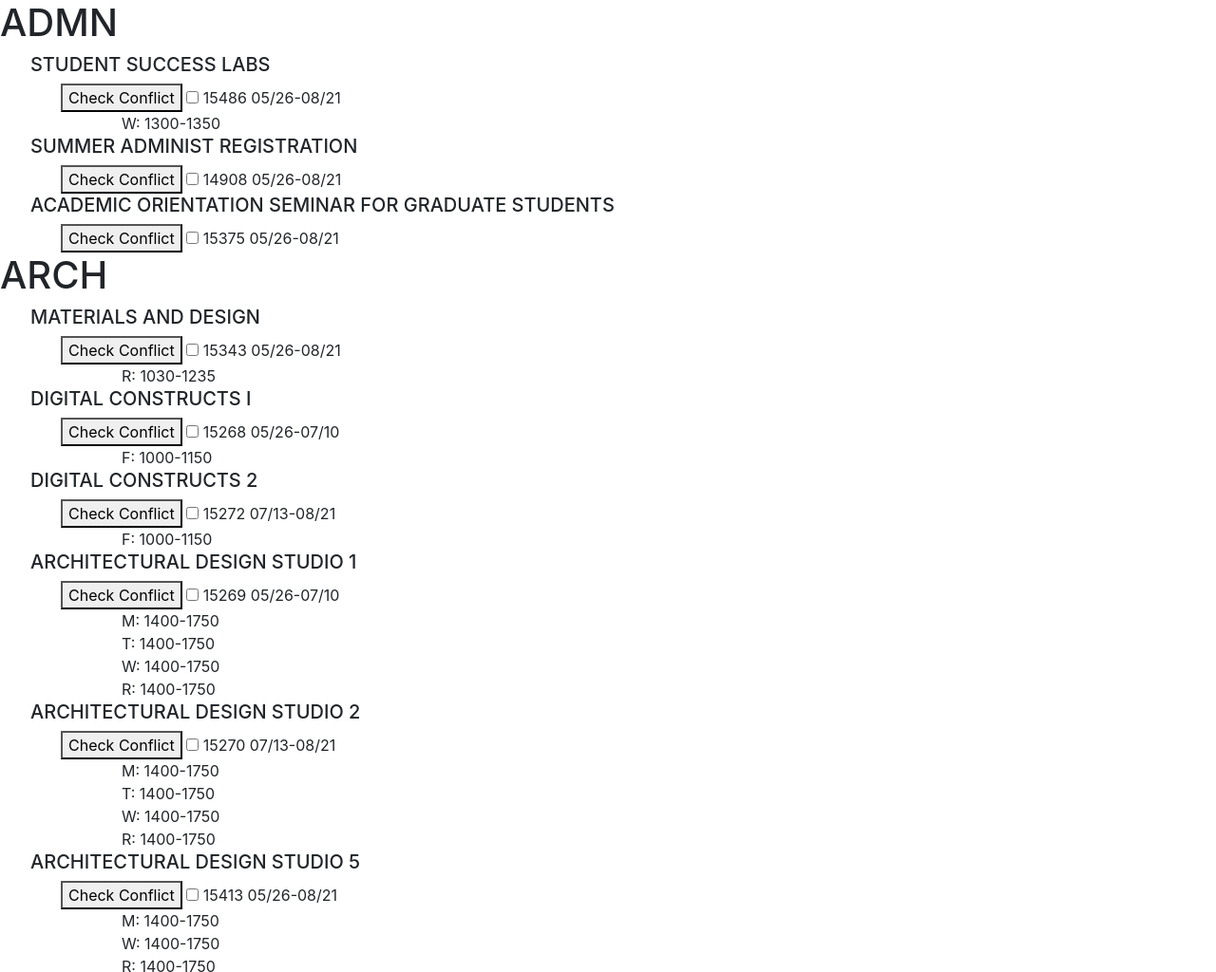
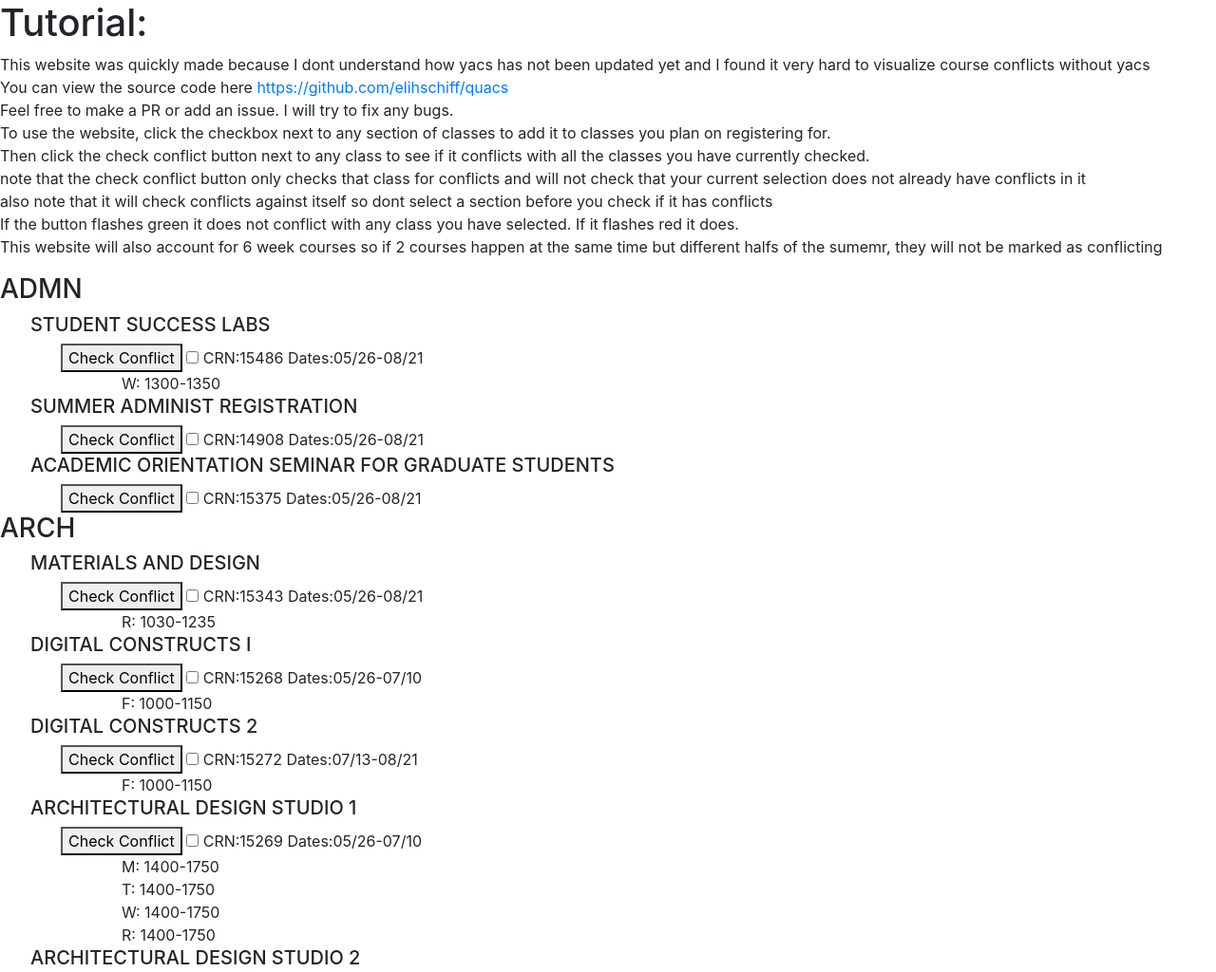
Before and after one commit to quacs/quacs-old, a website: page index.html in a window 1280 px wide. Shown: the top 1024 px of the page at 95% size. Drawn offline with nearby package versions, Linux system fonts and the light colour scheme.

Commit message:
added tutorial and other bug fixes

```diff
--- a/index.html
+++ b/index.html
@@ -1,7 +1,7 @@
 <!DOCTYPE html>
 <html>
 <head>
-  <title>My first Vue app</title>
+  <title>Quacs</title>
   <script src="https://unpkg.com/vue"></script>
   <link rel="stylesheet" href="https://stackpath.bootstrapcdn.com/bootstrap/4.4.1/css/bootstrap.min.css" integrity="sha384-Vkoo8x4CGsO3+Hhxv8T/Q5PaXtkKtu6ug5TOeNV6gBiFeWPGFN9MuhOf23Q9Ifjh" crossorigin="anonymous">
   <script src="https://code.jquery.com/jquery-3.4.1.min.js" crossorigin="anonymous"></script>
@@ -12,14 +12,37 @@
 </head>
 <body>
   <div id="app">
+    <h1>Tutorial:</h1>
+    <p>
+      This website was quickly made because I dont understand how yacs has not been updated yet and I found it very hard to visualize course conflicts without yacs
+      <br>
+      You can view the source code here <a href="https://github.com/elihschiff/quacs">https://github.com/elihschiff/quacs</a>
+      <br>
+      Feel free to make a PR or add an issue. I will try to fix any bugs.
+      <br>
+      To use the website, click the checkbox next to any section of classes to add it to classes you plan on registering for.
+      <br>
+      Then click the check conflict button next to any class to see if it conflicts with all the classes you have currently checked.
+      <br>
+      note that the check conflict button only checks that class for conflicts and will not check that your current selection does not already have conflicts in it
+      <br>
+      also note that it will check conflicts against itself so dont select a section before you check if it has conflicts
+      <br>
+      If the button flashes green it does not conflict with any class you have selected. If it flashes red it does.
+      <br>
+      This website will also account for 6 week courses so if 2 courses happen at the same time but different halfs of the sumemr, they will not be marked as conflicting
+
+    </p>
+
+
     <div v-for="department in courses">
-      <h1>{{department.code}}</h1>
+      <h3>{{department.code}}</h3>
       <div v-for="course in department.courses" style="margin-left:2rem">
         <h5>{{course.Title}}</h5>
         <div v-for="section in course.Sections" style="margin-left:2rem">
           <button type="button" v-on:click="checkConflict(section.timeslots, $event)">Check Conflict</button>
           <input type="checkbox" :id="section.CRN" v-model="selected[section.CRN]" v-bind="timeslots[section.CRN]=section.timeslots">
-          {{section.CRN}} {{section.timeslots[0].Date_start}}-{{section.timeslots[0].Date_end}}
+          CRN:{{section.CRN}} Dates:{{section.timeslots[0].Date_start}}-{{section.timeslots[0].Date_end}}
           <div v-for="time in section.timeslots" style="margin-left:2rem">
             <div v-for="day in time.Days" style="margin-left:2rem">
               {{day}}: {{time.Time_start}}-{{time.Time_end}}
@@ -47,17 +70,26 @@
                 for(var k=0;k<app.timeslots[key].length;k++){//for every time in the enabled class
                   if(app.timeslots[key][k].Days.some(r=> times[j].Days.includes(r))){
                     if(app.timeslots[key][k].Time_start == -1 || app.timeslots[key][k].Time_end == -1){
-                      console.log("invalid time")
                       continue;
                     }
+                    if(new Date(times[j].Date_start+"/2020") >= new Date(app.timeslots[key][k].Date_start+"/2020") && new Date(times[j].Date_start+"/2020") <= new Date(app.timeslots[key][k].Date_end+"/2020")){
+                    }else{
+                      continue;
+                    }
+                    if(new Date(times[j].Date_end+"/2020") >= new Date(app.timeslots[key][k].Date_start+"/2020") && new Date(times[j].Date_end+"/2020") <= new Date(app.timeslots[key][k].Date_end+"/2020")){
+                    }else{
+                      continue;
+                    }
+
+
                     if(times[j].Time_start >= app.timeslots[key][k].Time_start && times[j].Time_start <= app.timeslots[key][k].Time_end){
                       console.log("Conflict")
-                      $(event.currentTarget).css({backgroundColor: '#FF0000'}, 'fast').animate({backgroundColor: ''}, 2000);
+                      $(event.currentTarget).css({backgroundColor: '#FF0000'}, 'fast').animate({backgroundColor: ''}, 1000);
                       return true;
                     }
                     if(times[j].Time_end >= app.timeslots[key][k].Time_start && times[j].Time_end <= app.timeslots[key][k].Time_end){
                       console.log("Conflict")
-                      $(event.currentTarget).css({backgroundColor: '#FF0000'}, 'fast').animate({backgroundColor: ''}, 2000);
+                      $(event.currentTarget).css({backgroundColor: '#FF0000'}, 'fast').animate({backgroundColor: ''}, 1000);
                       return true;
                     }
                   }
@@ -66,12 +98,12 @@
             }
           }
           console.log("Good")
-          $(event.currentTarget).css({backgroundColor: '#00FF00'}, 'fast').animate({backgroundColor: ''}, 2000);
+          $(event.currentTarget).css({backgroundColor: '#00FF00'}, 'fast').animate({backgroundColor: ''}, 1000);
         }
       }
     })
 
-    $.getJSON('/courses.json', function (json) {
+    $.getJSON('./courses.json', function (json) {
         app.courses = json.departments;
     });
   </script>
```
